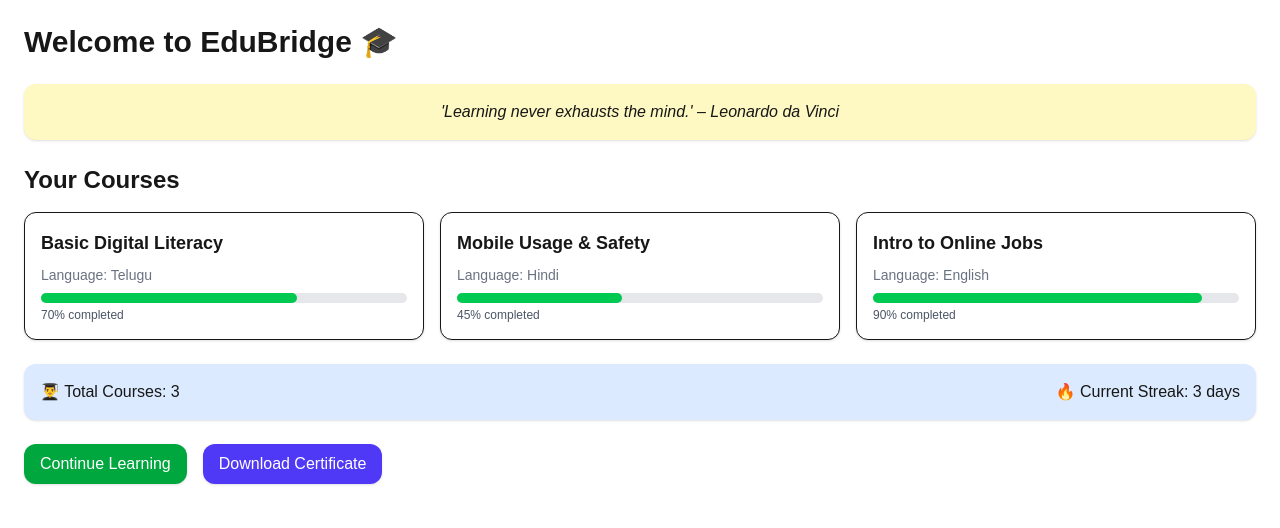
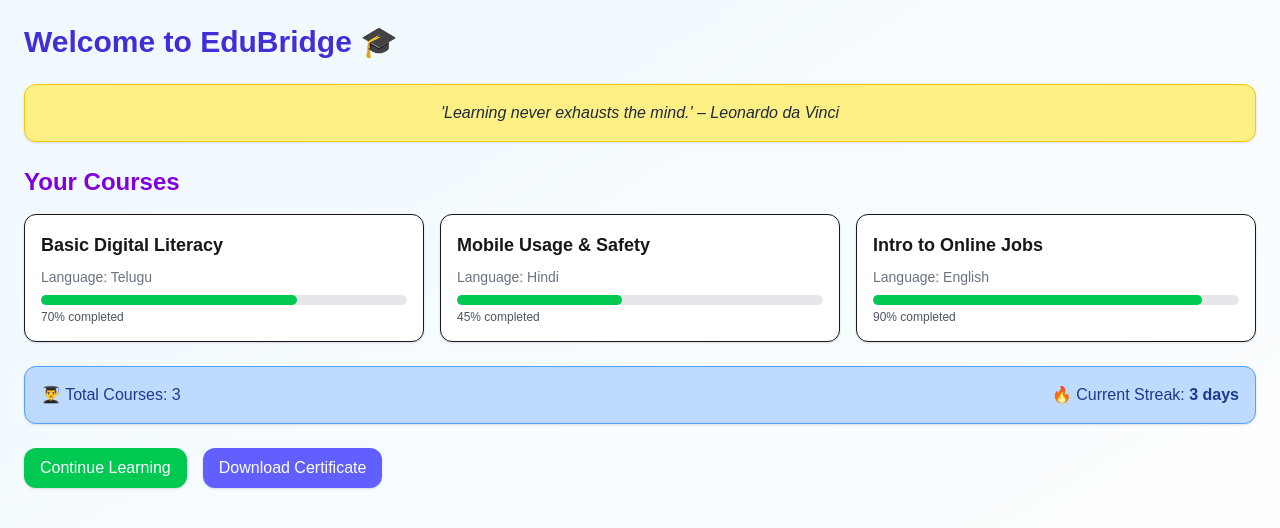
Before and after one commit to sriram36/EduBridge, a Next.js app: page /dashboard in a window 1280 px wide. Shown: the top 528 px of the page. Built offline with nearby package versions, Linux system fonts and the light colour scheme.

Commit message:
Update page.tsx

```diff
--- a/app/dashboard/page.tsx
+++ b/app/dashboard/page.tsx
@@ -9,19 +9,19 @@ const courses = [
 
 export default function Dashboard() {
   return (
-    <div className="p-6 space-y-6">
-      <h2 className="text-3xl font-bold">Welcome to EduBridge 🎓</h2>
+    <div className="p-6 space-y-6 bg-gradient-to-br from-sky-50 to-white min-h-screen">
+      <h2 className="text-3xl font-bold text-indigo-700">Welcome to EduBridge 🎓</h2>
 
       {/* Daily Quote */}
-      <div className="bg-yellow-100 p-4 rounded-xl shadow text-center">
-        <p className="text-md italic">
+      <div className="bg-yellow-200 p-4 rounded-xl shadow text-center border border-yellow-400">
+        <p className="text-md italic text-gray-800">
           {`'Learning never exhausts the mind.' – Leonardo da Vinci`}
         </p>
       </div>
 
       {/* Your Courses */}
       <section>
-        <h3 className="text-2xl font-semibold mb-4">Your Courses</h3>
+        <h3 className="text-2xl font-semibold text-purple-700 mb-4">Your Courses</h3>
         <div className="grid grid-cols-1 md:grid-cols-3 gap-4">
           {courses.map((course) => (
             <CourseCard
@@ -35,22 +35,22 @@ export default function Dashboard() {
       </section>
 
       {/* User Stats */}
-      <div className="bg-blue-100 p-4 rounded-xl shadow flex justify-between items-center">
-        <p className="text-md">👨‍🎓 Total Courses: {courses.length}</p>
-        <p className="text-md">🔥 Current Streak: 3 days</p>
+      <div className="bg-blue-200 p-4 rounded-xl shadow flex justify-between items-center border border-blue-400">
+        <p className="text-md text-blue-900">👨‍🎓 Total Courses: {courses.length}</p>
+        <p className="text-md text-blue-900">🔥 Current Streak: <span className="font-bold">3 days</span></p>
       </div>
 
       {/* Actions */}
       <div className="flex space-x-4 mt-4">
         <Link
           href="/subjects"
-          className="bg-green-600 text-white px-4 py-2 rounded-xl shadow hover:bg-green-700"
+          className="bg-green-500 text-white px-4 py-2 rounded-xl shadow hover:bg-green-600 transition"
         >
           Continue Learning
         </Link>
         <Link
           href="/certificate"
-          className="bg-indigo-600 text-white px-4 py-2 rounded-xl shadow hover:bg-indigo-700"
+          className="bg-indigo-500 text-white px-4 py-2 rounded-xl shadow hover:bg-indigo-600 transition"
         >
           Download Certificate
         </Link>
```
